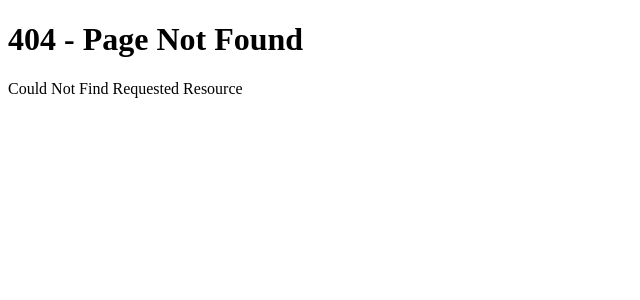
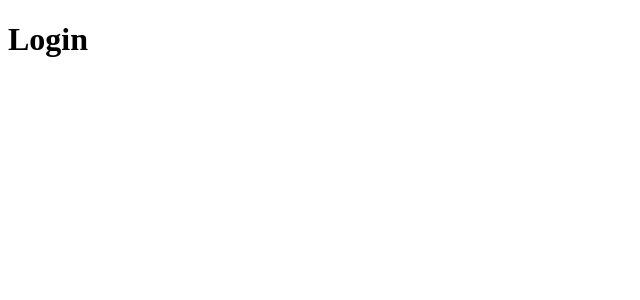
Before and after one commit to RaviAzzuraPutra/belajar-nextjs, a Next.js app: page /login in a window 1280 px wide. Before the commit this address had no page. Shown: the top 300 px of the page, without its empty margins (0-640 px from the left). Built offline with nearby package versions, Linux system fonts and the light colour scheme.

Commit message:
Route Groups

```diff
--- /dev/null
+++ b/src/app/(auth)/login/page.tsx
@@ -0,0 +1,7 @@
+export default function Login() {
+    return (
+        <h1>
+            Login
+        </h1>
+    )
+}
```
Also changed, not shown: src/app/(auth)/forgotpassword/page.tsx (added, +7 -0 lines), src/app/(auth)/register/page.tsx (added, +7 -0 lines).
